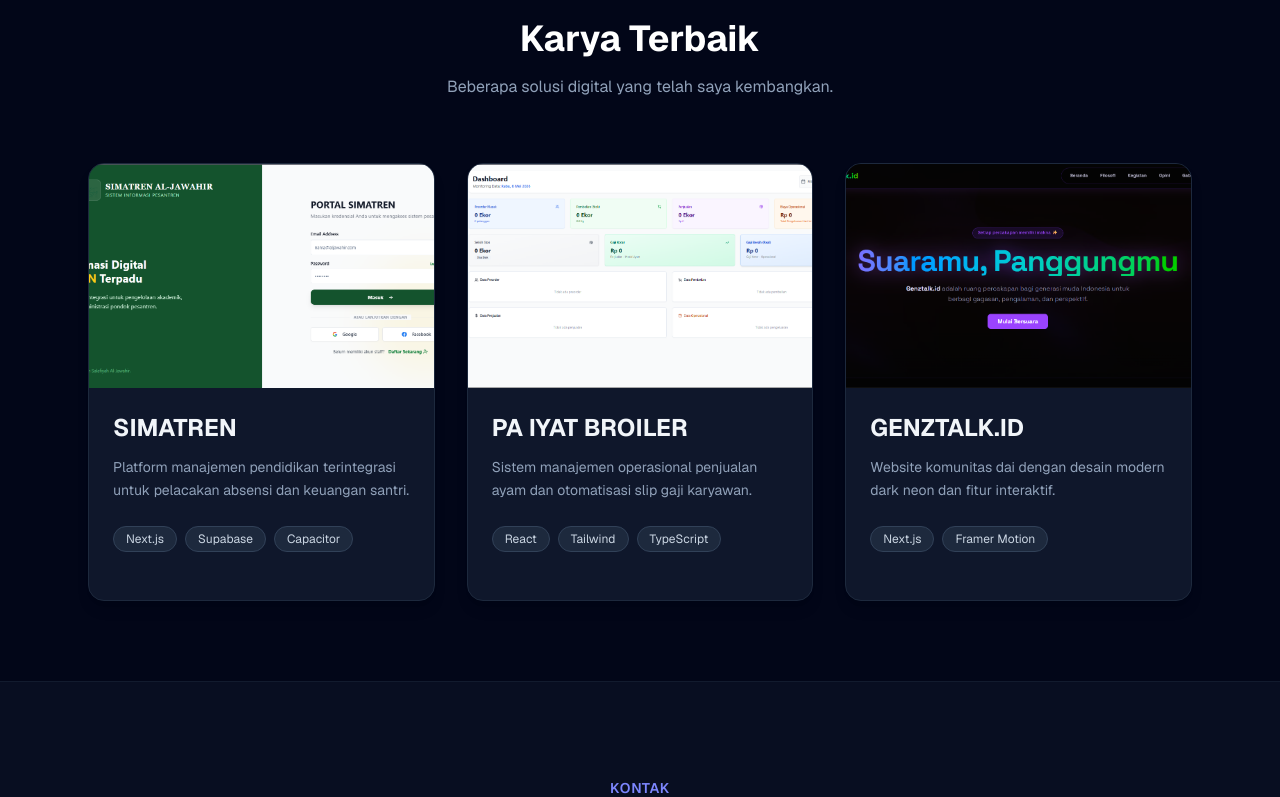
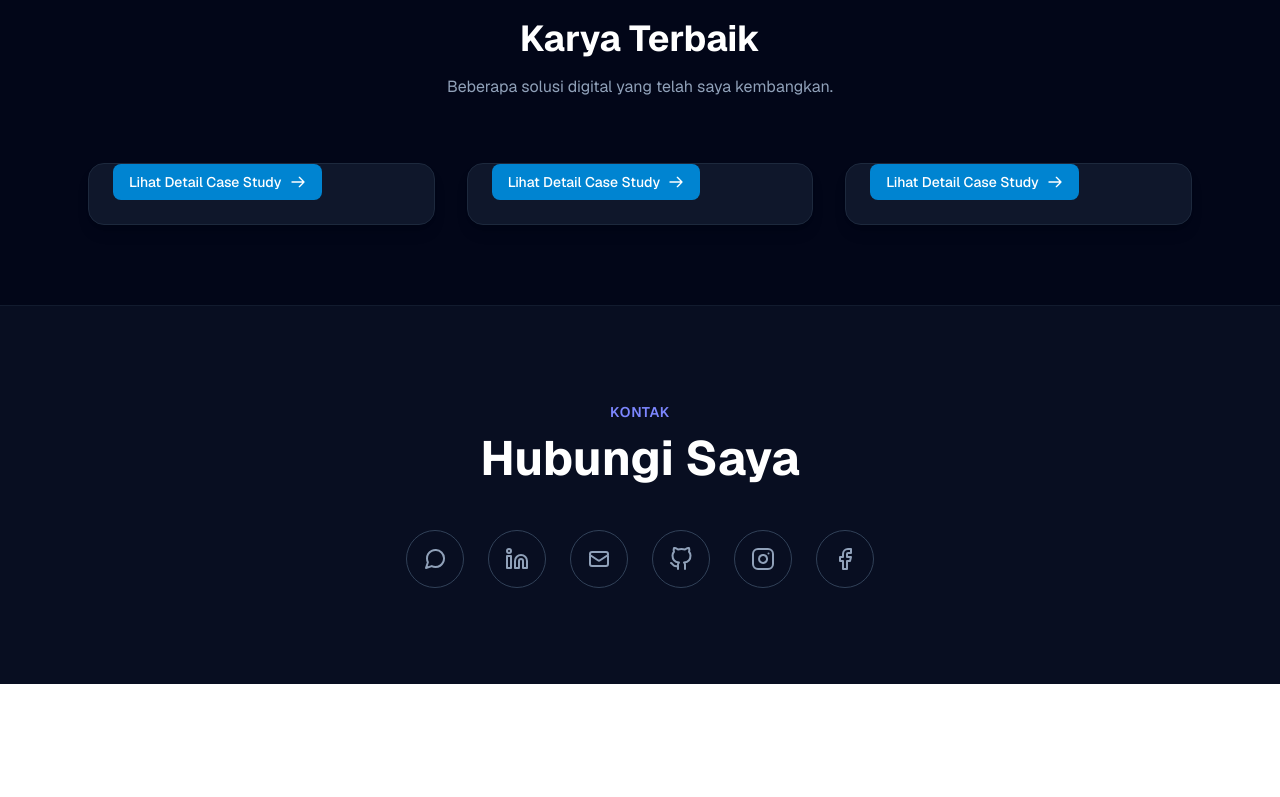
Before and after one commit to Kangsanboy/personal-branding, a Next.js app: page / in a window 1280 px wide. Shown: the part 531-1328 px from the top of the page. After the commit the page ends 1215 px from the top, so only its background shows below. Built offline with nearby package versions, Linux system fonts and the light colour scheme.

Commit message:
Update ProjectCard to include project link and id
Added Link import and updated ProjectProps interface to include string id.

```diff
--- a/components/ProjectCard.tsx
+++ b/components/ProjectCard.tsx
@@ -1,35 +1,35 @@
 import Image from "next/image";
 
+// Tambahkan import Link di paling atas file
+import Link from "next/link";
+
+// Sesuaikan interface-nya (id diubah jadi string)
 interface ProjectProps {
   project: {
+    id: string; // Tambahkan ini
     title: string;
     description: string;
     tech: string[];
     image: string;
+    category: string;
   };
 }
 
 export default function ProjectCard({ project }: ProjectProps) {
   return (
     <div className="group relative bg-slate-900 rounded-2xl overflow-hidden border border-slate-800 hover:border-sky-500/50 transition-all duration-300 shadow-lg">
-      <div className="relative w-full h-56 overflow-hidden bg-slate-800">
-        <Image
-          src={project.image}
-          alt={project.title}
-          fill
-          className="object-cover group-hover:scale-105 transition-transform duration-500"
-        />
-      </div>
-      <div className="p-6 relative">
-        <h3 className="text-2xl font-bold text-slate-100 mb-3">{project.title}</h3>
-        <p className="text-slate-400 text-sm leading-relaxed mb-6">{project.description}</p>
-        <div className="flex flex-wrap gap-2 mb-6">
-          {project.tech.map((item, index) => (
-            <span key={index} className="bg-slate-800 text-slate-300 text-xs px-3 py-1 rounded-full border border-slate-700">
-              {item}
-            </span>
-          ))}
-        </div>
+      {/* ... kode gambar dan teks yang sebelumnya biarkan saja ... */}
+
+      <div className="p-6 pt-0"> {/* Bungkus tombolnya */}
+        <Link
+          href={`/projects/${project.id}`}
+          className="inline-flex items-center text-sm font-medium text-white bg-sky-600 hover:bg-sky-500 px-4 py-2 rounded-lg transition-colors"
+        >
+          Lihat Detail Case Study
+          <svg className="w-4 h-4 ml-2" fill="none" stroke="currentColor" viewBox="0 0 24 24">
+            <path strokeLinecap="round" strokeLinejoin="round" strokeWidth={2} d="M14 5l7 7m0 0l-7 7m7-7H3" />
+          </svg>
+        </Link>
       </div>
     </div>
   );
```
